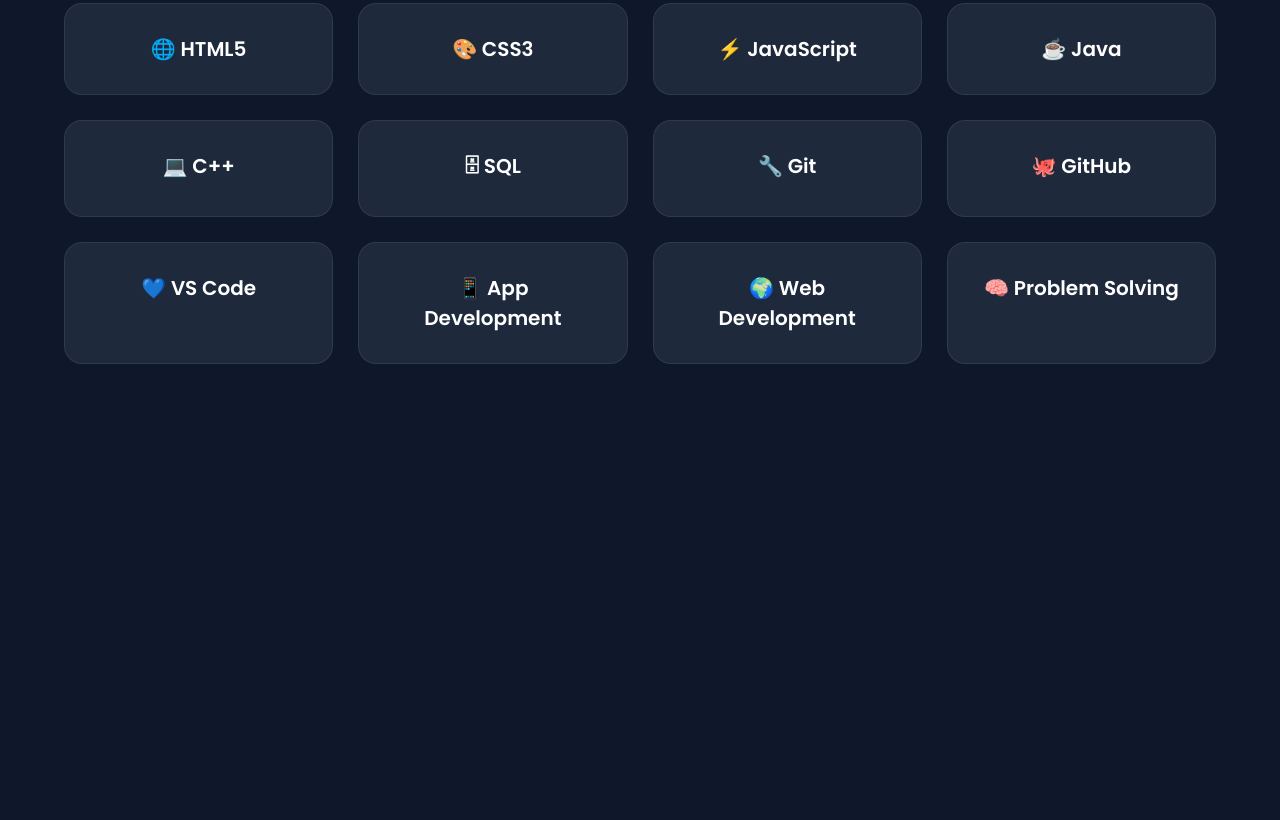
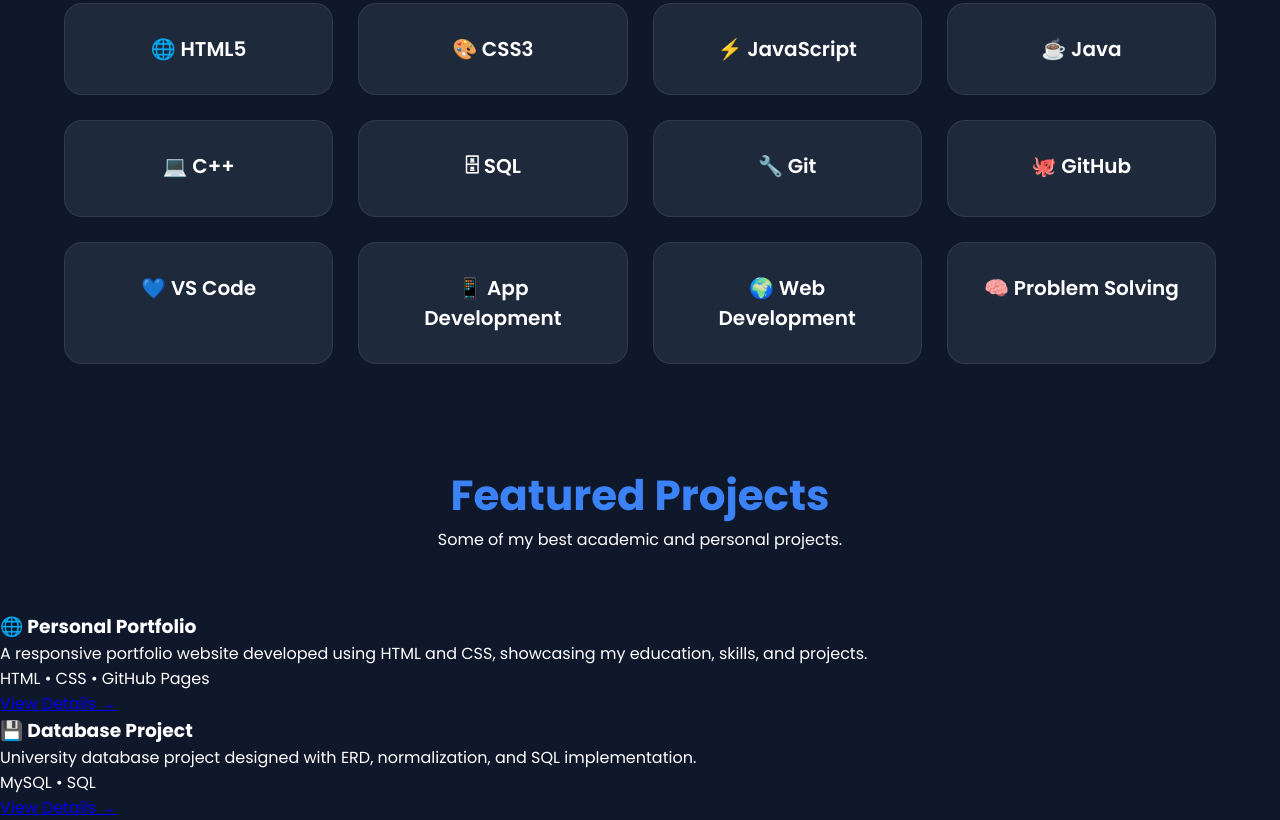
Before and after one commit to numan-dev381/numan-dev381.github.io, a plain HTML site: page index.html in a window 1280 px wide. Shown: the part 1760-2580 px from the top of the page. Before the commit the page ends 2224 px from the top, so only its background shows below. Drawn offline with Linux system fonts and the light colour scheme.

Commit message:
index.html

```diff
--- a/index.html
+++ b/index.html
@@ -203,6 +203,64 @@
     </div>
 
 </section>
+        <!-- ================= PROJECTS SECTION ================= -->
+
+<section id="projects" class="projects">
+
+    <div class="section-title">
+        <h2>Featured Projects</h2>
+        <p class="section-subtitle">
+            Some of my best academic and personal projects.
+        </p>
+    </div>
+
+    <div class="projects-container">
+
+        <!-- Project 1 -->
+
+        <div class="project-card">
+
+            <h3>🌐 Personal Portfolio</h3>
+
+            <p>
+                A responsive portfolio website developed using HTML and CSS,
+                showcasing my education, skills, and projects.
+            </p>
+
+            <div class="project-tech">
+                HTML • CSS • GitHub Pages
+            </div>
+
+            <a href="projects.html" class="project-link">
+                View Details →
+            </a>
+
+        </div>
+
+        <!-- Project 2 -->
+
+        <div class="project-card">
+
+            <h3>💾 Database Project</h3>
+
+            <p>
+                University database project designed with ERD,
+                normalization, and SQL implementation.
+            </p>
+
+            <div class="project-tech">
+                MySQL • SQL
+            </div>
+
+            <a href="projects.html" class="project-link">
+                View Details →
+            </a>
+
+        </div>
+
+    </div>
+
+</section>
     </main>
 
 </body>
```
